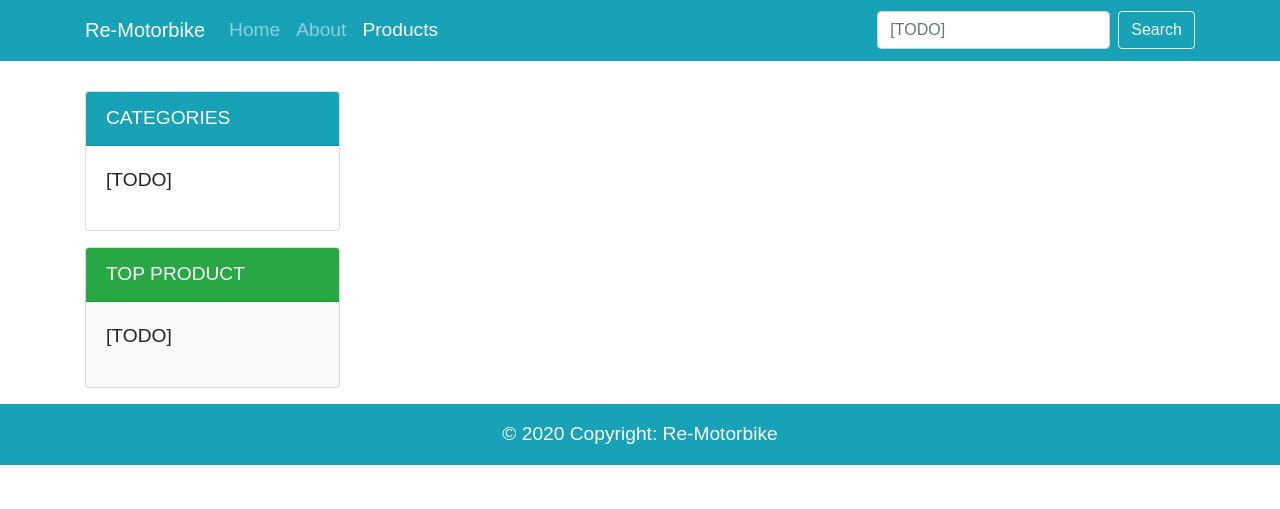
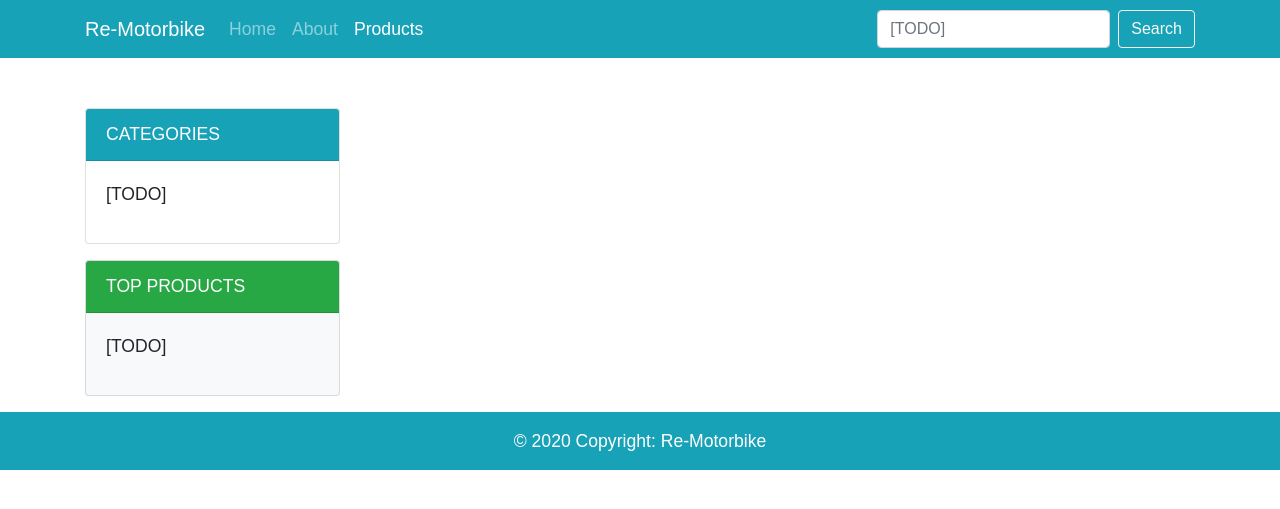
Before and after one commit to acerelite/proto-remotorbike, a PHP site: page /index.php in a window 1280 px wide. Shown: the top 509 px of the page. Run offline with PHP 8.4, Linux system fonts and the light colour scheme; data that the repository does not hold is empty.

Commit message:
commin on main

```diff
--- a/css/main.css
+++ b/css/main.css
@@ -1,16 +1,17 @@
 body {
   font-family: poppins, sans-serif;
-  font-size: 1.2rem;
+  font-size: 1.1rem;
 }
 
 
 .navbar {
-  margin-bottom: 30px;
+  margin-bottom: 50px;
 }
 
 
 .footer {
-  position: absolute;
+  position: relative;
   bottom: 0;
-  width: 100%;         /* Footer height */
+  width: 100%;
+  height: 2.5rem;            /* Footer height */
 }
--- a/includes/footer.php
+++ b/includes/footer.php
@@ -2,7 +2,7 @@
 </div>
 
 <!-- Footer -->
-<footer class="page-footer font-small text-white bg-info" style="margin-bottom:0">
+<footer class="page-footer font-small text-white bg-info">
     <div class="footer-copyright text-center py-3">&copy; 2020 Copyright: Re-Motorbike</div>
     <div class="col col-md-2 text-center container-fluid">
 
--- a/includes/head.php
+++ b/includes/head.php
@@ -14,6 +14,7 @@
     <script src="https://maxcdn.bootstrapcdn.com/bootstrap/4.5.2/js/bootstrap.min.js"></script>
 
     <link rel="stylesheet" href="../proto-remotorbike/css/main.css">
+    <link href="../proto-remotorbike/css/main.css?v=1.0" rel="stylesheet" type="text/css" />
 </head>
 
 <body>
--- a/includes/leftbar.php
+++ b/includes/leftbar.php
@@ -11,7 +11,7 @@
   </div>
 
   <div class="card bg-light mb-3">
-    <div class="card-header bg-success text-white text-uppercase">Top product</div>
+    <div class="card-header bg-success text-white text-uppercase">Top products</div>
     <div class="card-body">
       <p>[TODO]</p>
     </div>
```
